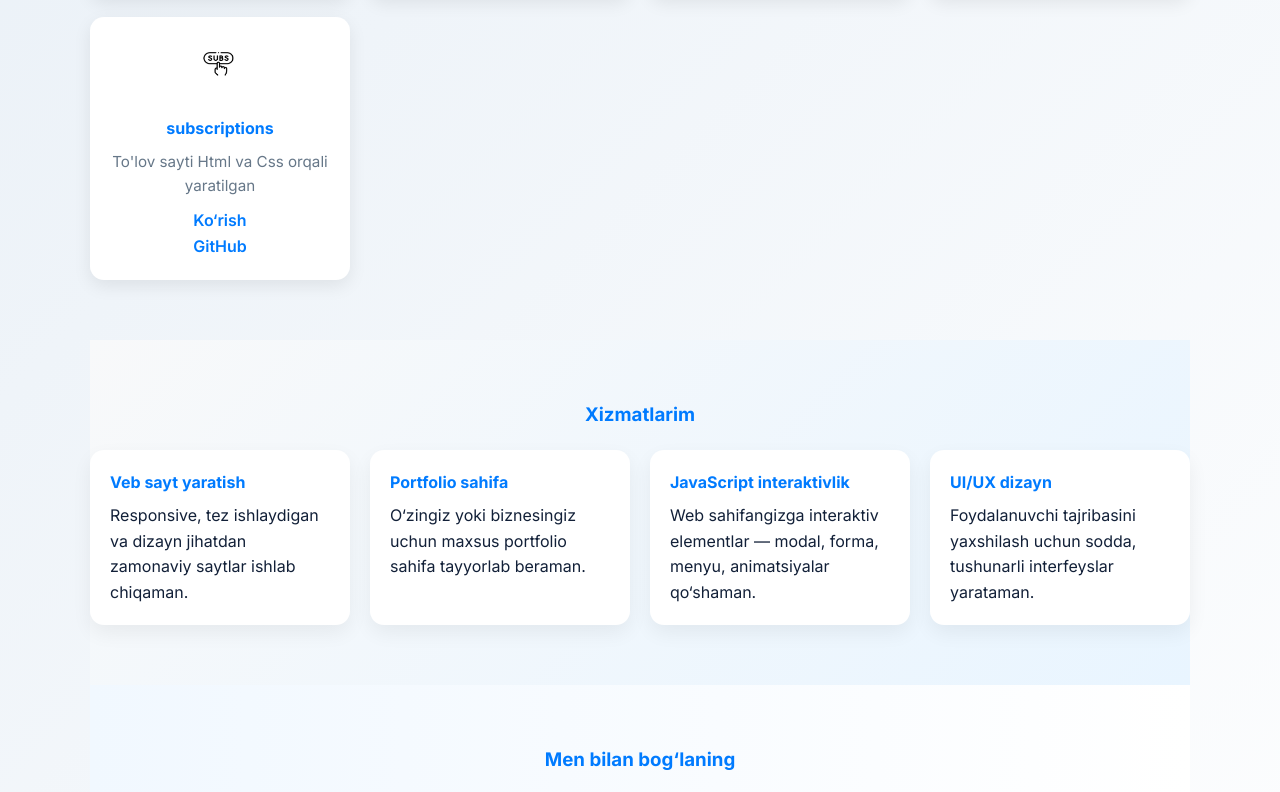
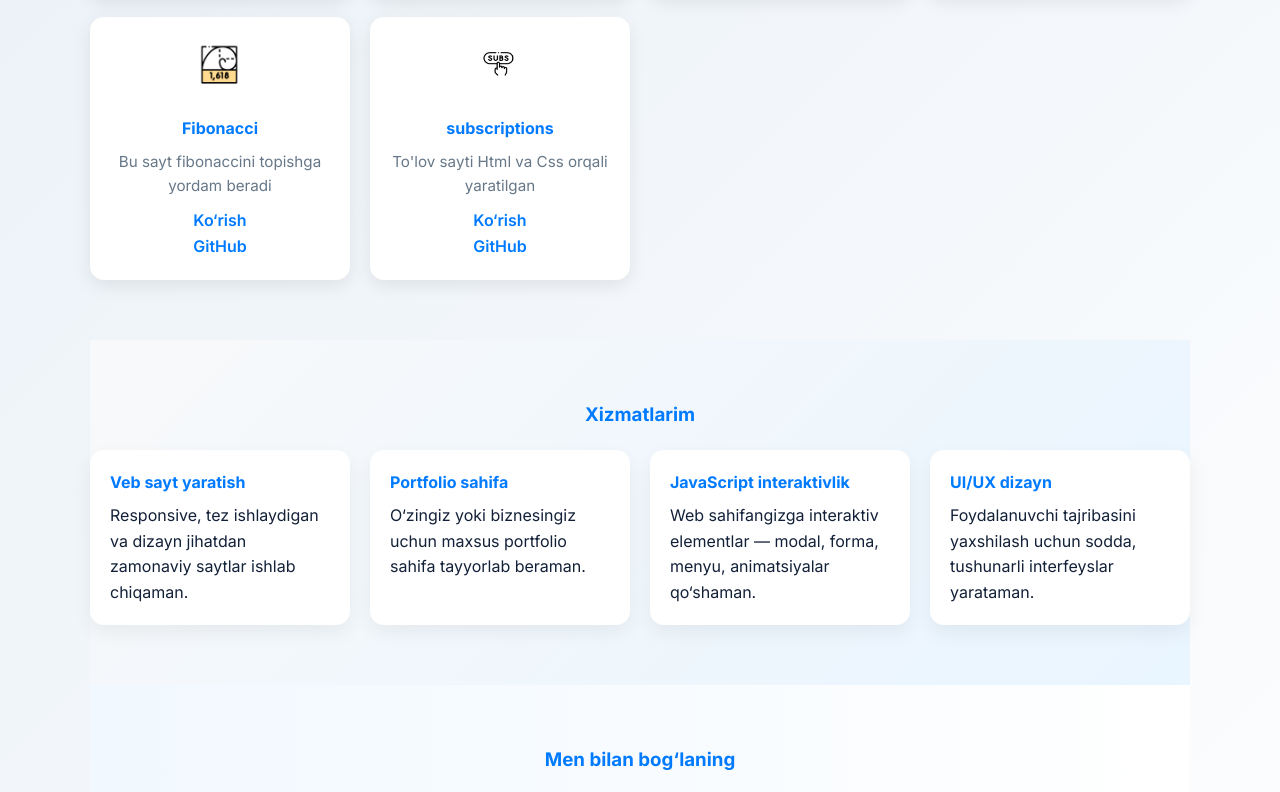
Before and after one commit to bekzodcode08/my.portfolio, a plain HTML site: page index.html in a window 1280 px wide. Shown: the part 1766-2558 px from the top of the page. Drawn offline with Linux system fonts and the light colour scheme.

Commit message:
Update index.html

```diff
--- a/index.html
+++ b/index.html
@@ -115,6 +115,16 @@
 
 
     </article>
+      <article class="card">
+      <img src="image/photo_2025-10-27_22-27-57.jpg" alt="Project 1">
+      <h4>Fibonacci</h4>
+      <p> Bu sayt fibonaccini topishga yordam beradi</p>
+      <a href="https://bekzodcode08.github.io/fibonacci/" class="card-link">Ko‘rish</a> <br>
+      <a href="https://github.com/bekzodcode08/fibonacci" class="card-link">GitHub</a>
+
+
+    </article>
+
        <article class="card">
       <img src="image/photo_2025-10-27_22-20-06.jpg" alt="Project 1">
       <h4>subscriptions</h4>
```
